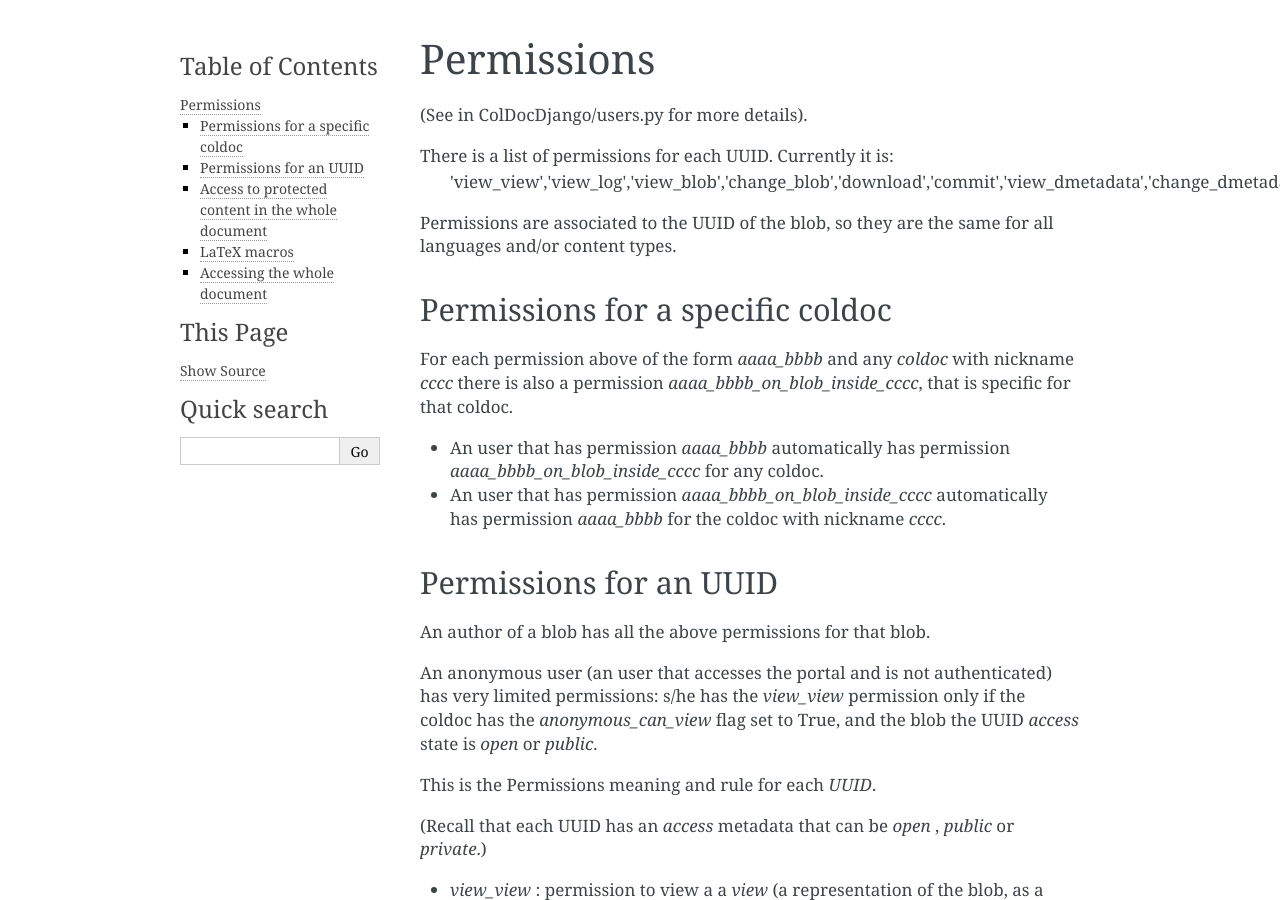
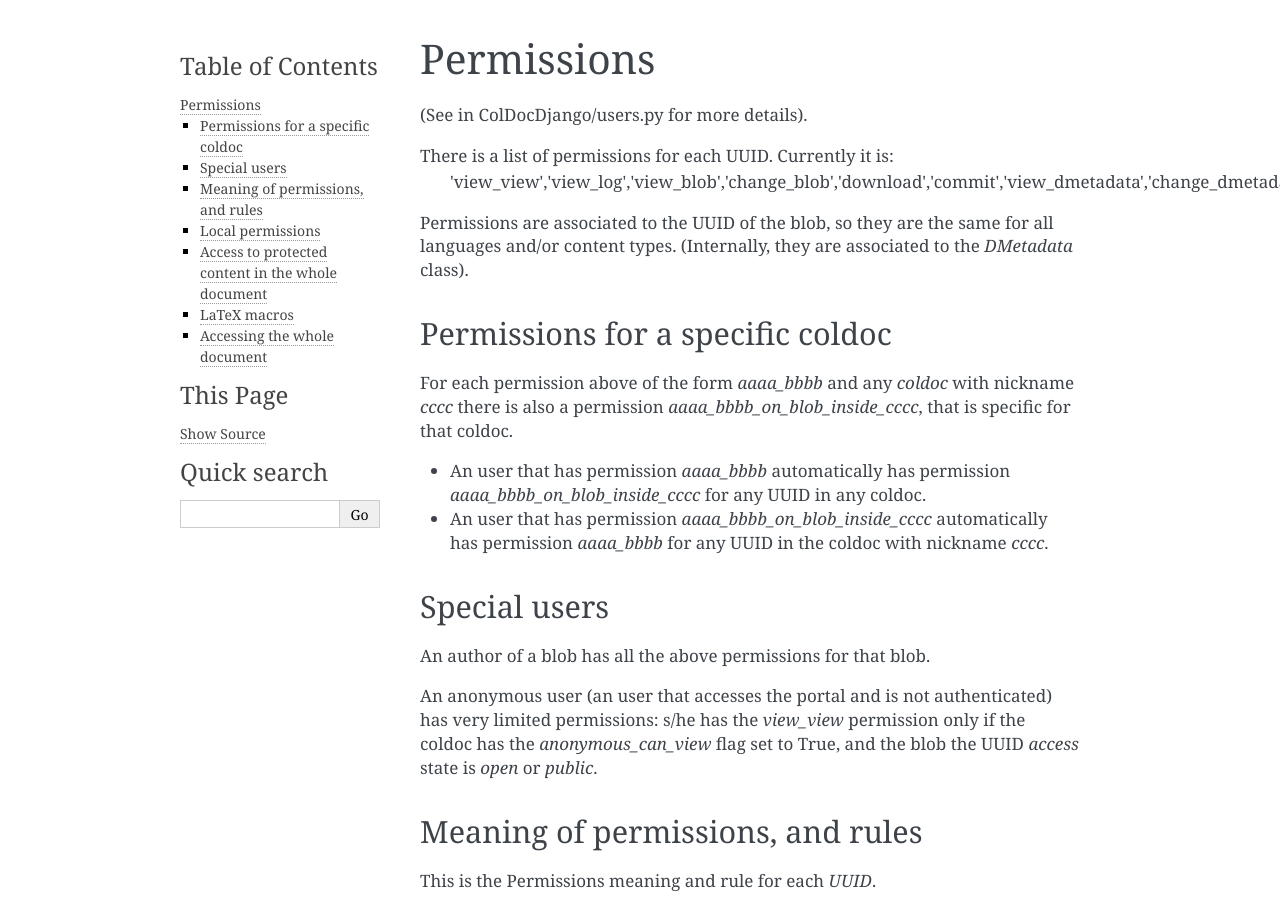
Before and after one commit to mennucc/ColDoc_project, a Sphinx documentation site: the page built from docs/source/permission.rst, in a window 1280 px wide and 900 px high. Built offline with Sphinx 7.4.7, drawn with Linux system fonts in a browser that asks for light colours; pages that are not in the unit, such as notebooks, are missing from menus; some of the changed text lies outside the part shown.

Commit message:
if an user has a global permission 'UUID.xxx'  then it has that permission for all objects

```diff
--- a/docs/source/permission.rst
+++ b/docs/source/permission.rst
@@ -1,5 +1,5 @@
 Permissions
-==============
+===========
 
 (See in ColDocDjango/users.py for more details).
 
@@ -8,6 +8,7 @@ There is a list of permissions for each UUID. Currently it is:
 
 Permissions are associated to the UUID of the blob,
 so they are the same for all languages and/or content types.
+(Internally, they are associated to the `DMetadata` class).
 
 Permissions for a specific coldoc
 ---------------------------------
@@ -16,13 +17,13 @@ For each permission above of the form `aaaa_bbbb` and any `coldoc` with nickname
 `aaaa_bbbb_on_blob_inside_cccc`, that is specific for that coldoc.
 
 - An user that has permission  `aaaa_bbbb` automatically has permission
-  `aaaa_bbbb_on_blob_inside_cccc` for any coldoc.
+  `aaaa_bbbb_on_blob_inside_cccc` for any UUID in any coldoc.
 
 - An user that has permission  `aaaa_bbbb_on_blob_inside_cccc` automatically has permission
-  `aaaa_bbbb` for the coldoc with nickname `cccc`.
+  `aaaa_bbbb` for any UUID in the coldoc with nickname `cccc`.
 
-Permissions for an UUID
------------------------
+Special users
+-------------
 
 An author of a blob has all the above permissions for that blob.
 
@@ -30,6 +31,9 @@ An anonymous user (an user that accesses the portal and is not
 authenticated) has very limited permissions: s/he has the `view_view`
 permission only if the coldoc has the `anonymous_can_view` flag set to
 True, and the blob the UUID `access` state is `open` or `public`.
+
+Meaning of permissions, and rules
+---------------------------------
 
 This is the Permissions meaning and rule for each `UUID`.
 
@@ -62,6 +66,17 @@ This is the Permissions meaning and rule for each `UUID`.
    Note that the `download` url also requires `view_view` permission.
 
 - `view_log` : permission to  view logs created by `LaTeX` `and plastex`
+
+Local permissions
+-----------------
+
+The `ColDoc` portal uses the `django-guardian` library, so that
+a specific permission can be given to an user for only one object.
+
+Note that if the user has a certain permission for the whole coldoc,
+than it has that permission for any object in that coldoc.
+This only holds for permissions listed above (those associated to the `DMetadata` class,
+that start with `UUID.`).
 
 Access to protected content in the whole document
 -------------------------------------------------
```
Also changed, not shown: 1 other file.
